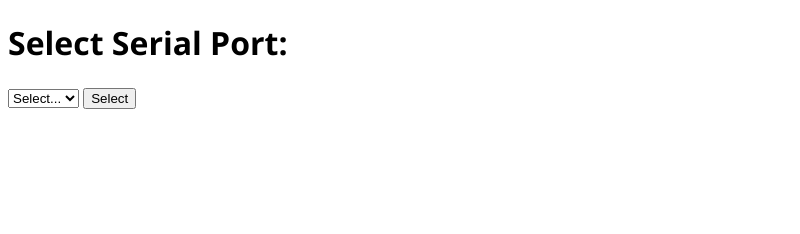
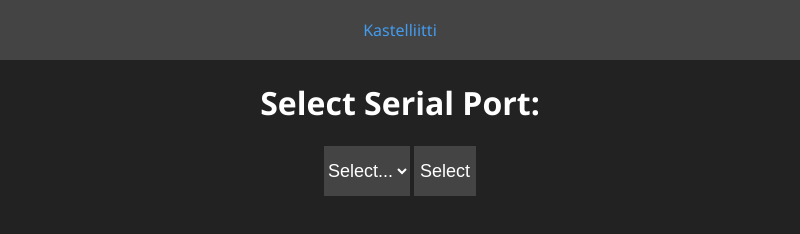
Before and after one commit to kastelliitti/desktop-client, an Electron app: page index.html in a window 800 px wide. Drawn offline with Linux system fonts and the light colour scheme; no server answers.

Commit message:
GUI Update
Enhance user interface

```diff
--- a/index.html
+++ b/index.html
@@ -23,6 +23,10 @@
         <link rel="stylesheet" href="ui.css">
     </head>
     <body>
+        <div id="titlebar">
+            Kastelliitti
+        </div>
+        <div id="main-container">
             <div id="port-selection">
                 <h1>
                     Select Serial Port:
@@ -39,6 +43,7 @@
                     Send
                 </button>
             </div>
+        </div>
         <script src="renderer.js"></script>
     </body>
 </html>
--- a/main.js
+++ b/main.js
@@ -25,6 +25,12 @@ const createWindow = () => {
     const window = new BrowserWindow({
         width: 800,
         height: 600,
+        titleBarStyle: 'hidden',
+        titleBarOverlay: {
+            color: '#444',
+            symbolColor: '#439CEF',
+            height: 60
+        },
         webPreferences: {
             preload: path.join(__dirname, "preload.js")
         }
--- a/renderer.js
+++ b/renderer.js
@@ -3,6 +3,7 @@ const refreshSerialPorts = async () => {
     const serialPorts = await serialcom.list();
     console.log(serialPorts);
     for (let i = 0; i < serialPorts.length; i++) {
+        console.log(serialPorts[i]);
         let option = document.createElement("option");
         option.text = serialPorts[i].friendlyName;
         option.value = serialPorts[i].path;
--- a/ui.css
+++ b/ui.css
@@ -14,6 +14,51 @@
     You should have received a copy of the GNU General Public License
     along with this program.  If not, see <https://www.gnu.org/licenses/>. */
 
+html, body {
+    margin: 0;
+}
+
 body {
-    font-family: 'Segoe UI', Tahoma, Geneva, Verdana, sans-serif
+    font-family: 'Segoe UI', Tahoma, Geneva, Verdana, sans-serif;
+    background-color: #222;
+    color: white;
 }
+
+#titlebar {
+    height: 60px;
+    background: #444;
+    color: #439CEF;
+    display: flex;
+    justify-content: center;
+    align-items: center;
+    position: sticky;
+    top: 0;
+    width: 100%;
+    app-region: drag;
+}
+
+#port-selection {
+    text-align: center;
+}
+
+#main-container {
+    width: 80%;
+    margin: auto;
+}
+
+#port-selector {
+    font-size: 18px;
+    background-color: #444;
+    color: white;
+    border: none;
+    height: 50px;
+}
+
+#port-select-btn {
+    font-size: 18px;
+    background-color: #444;
+    color: white;
+    border: none;
+    height: 50px;
+    cursor: pointer;
+}
```
Lines whose indentation alone changed are shown as unchanged.
